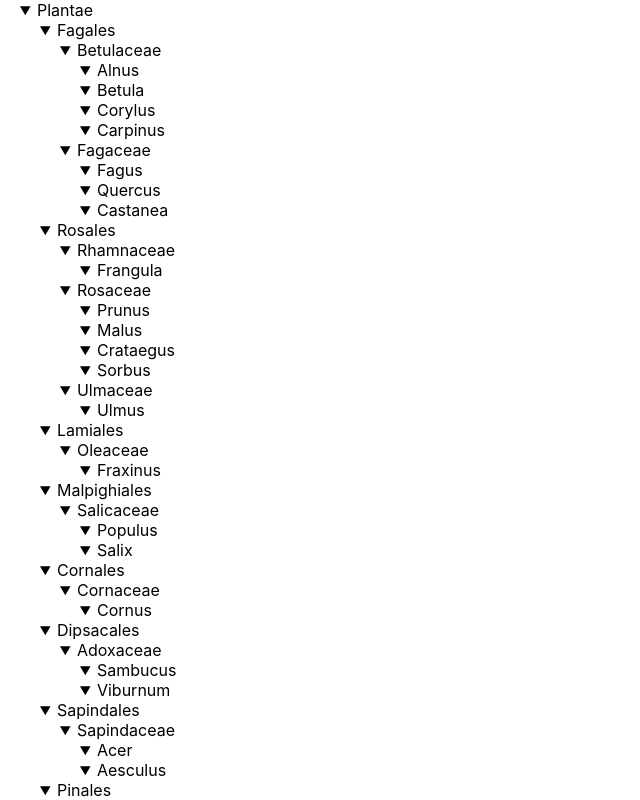
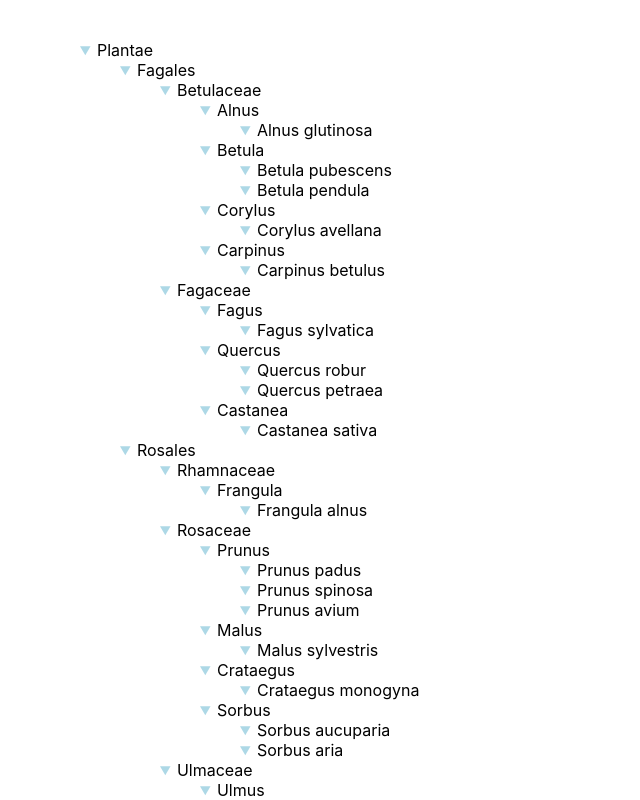
Before and after one commit to robstarbuck/treact, a React (Create React App) app: page / in a window 1280 px wide. Shown: the top 800 px of the page, without its empty margins (0-640 px from the left). Built offline with nearby package versions, Linux system fonts and the light colour scheme.

Commit message:
Simplification of elements

```diff
--- a/src/App.css
+++ b/src/App.css
@@ -1,3 +1,9 @@
+body {
+  padding: 40px;
+}
 details {
-  padding-left: 20px;
+  padding-left: 40px;
 }
+summary::marker {
+  color: lightblue;
+}
--- a/src/App.tsx
+++ b/src/App.tsx
@@ -5,21 +5,23 @@ import allTrees from "./data.json";
 // Types
 type Tree = typeof allTrees[number];
 type TaxonomicRank = keyof Tree;
-// domain, kingdom, phylum, class, order, family, genus, species
 type TaxonomyProps = { children: Array<Tree>; rank: TaxonomicRank }
 
+// This is only a subset of - domain, kingdom, phylum, class, order, family, genus, species
 const taxonomicRanks: Array<TaxonomicRank> = [
   "Kingdom",
   "Order",
   "Family",
   "Genus",
+  "Species"
 ];
 
-// Our recursive taxonomy which calls itself when child taxonomies exist for it
+// Our recursive taxonomy which calls itself where child taxonomies exist
 const Taxonomy: FC<TaxonomyProps> = (props) => {
   const { children, rank } = props;
 
   // Find the unique taxa in our child taxonomies
+  // EG unique taxa with a key of "Genus"
   const taxaInRank = children.reduce<Array<Tree>>((a, c) => {
     if (a.find((v) => v[rank] === c[rank])) {
       return a;
@@ -28,17 +30,25 @@ const Taxonomy: FC<TaxonomyProps> = (props) => {
   }, []);
 
   return (
-    <div title={rank}>
+    <div>
+      {/* Loop through the taxa in the rank */}
       {taxaInRank.map((taxon) => {
         const childrenOfTaxon = children.filter(
           (t) => t[rank] === taxon[rank]
         );
-        const subRank = taxonomicRanks[taxonomicRanks.indexOf(rank) + 1];
+        // By using the .at method typescript includes undefined in the type
+        // should our index not be in the array
+        // https://www.typescriptlang.org/play?target=9&ts=4.6.2#code/MYewdgzgLgBFDuIAyBTKUUCcIwLwwG0ByAQSIBoYiAhIgXQG4BYAKFYHp2ZRJYoALAJaYAJqnRYAXDGiZBYAOase0OENHiMmPHESasEAgCZGrDlxV91YtFpJRps+QpgAfGAFcwIlADN5KCLK4KoCwjYSmPY6CMi2BgB0AIZQABRGAJRAA
+        const subRank = taxonomicRanks.at(taxonomicRanks.indexOf(rank) + 1);
         return (
+          // For those unfamilar with the element
+          // https://developer.mozilla.org/en-US/docs/Web/HTML/Element/details
           <details open>
             <summary>
               {taxon[rank]}
             </summary>
+            {/* Should a subRank exist then render our taxonomy */}
+            {/* The element calls itself */}
             {subRank && <Taxonomy rank={subRank}>{childrenOfTaxon}</Taxonomy>}
           </details>
         );
@@ -50,6 +60,7 @@ const Taxonomy: FC<TaxonomyProps> = (props) => {
 function App() {
   return (
     <div className="App">
+      {/* Our initial call to our Taxonomy */}
       <Taxonomy rank={taxonomicRanks[0]}>{allTrees}</Taxonomy>
     </div>
   );
```
